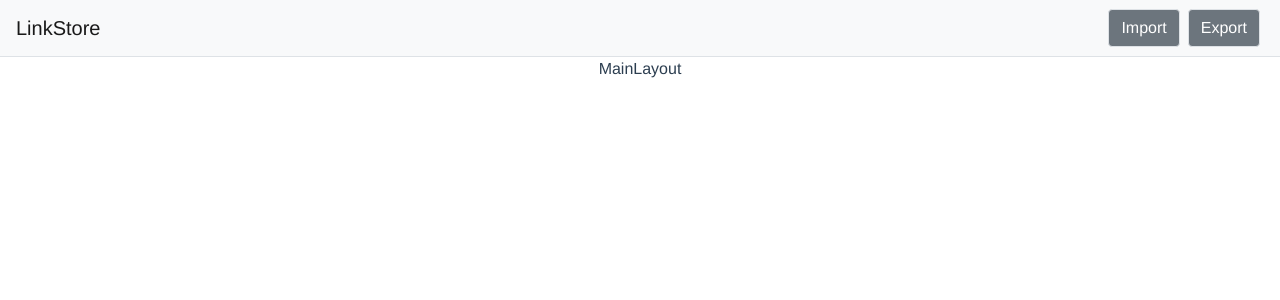
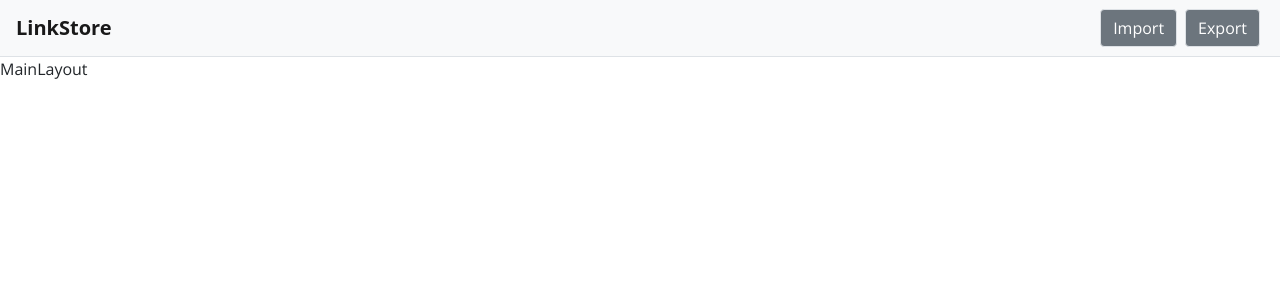
Before and after one commit to YuriiRG/LinkStore, a Vue app in the folder link-store/: page / in a window 1280 px wide. Shown: the top 300 px of the page. Built offline with nearby package versions, Linux system fonts and the light colour scheme.

Commit message:
Small style fixes

```diff
--- a/link-store/public/app.css
+++ b/link-store/public/app.css
@@ -1,3 +1,10 @@
+@import url('https://fonts.googleapis.com/css2?family=Open+Sans&display=swap');
 .btn:focus {
     box-shadow: none;
 }
+#app {
+    font-family: 'Open Sans', var(--bs-font-sans-serif);
+}
+.default-font {
+    font-family: var(--bs-font-sans-serif);
+}
--- a/link-store/src/App.vue
+++ b/link-store/src/App.vue
@@ -14,13 +14,3 @@ export default {
   }
 }
 </script>
-
-<style>
-#app {
-  font-family: Avenir, Helvetica, Arial, sans-serif;
-  -webkit-font-smoothing: antialiased;
-  -moz-osx-font-smoothing: grayscale;
-  text-align: center;
-  color: #2c3e50;
-}
-</style>
--- a/link-store/src/components/NavBar.vue
+++ b/link-store/src/components/NavBar.vue
@@ -1,6 +1,6 @@
 <template>
     <nav class="navbar navbar-expand-lg navbar-light bg-light px-3 border-bottom">
-        <a class="navbar-brand" href="/">LinkStore</a>
+        <a class="navbar-brand" href="/"><strong class="default-font">LinkStore</strong></a>
         <button class="navbar-toggler" type="button" data-bs-toggle="collapse" data-bs-target="#navbarSupportedContent" aria-controls="navbarSupportedContent" aria-expanded="false" aria-label="Toggle navigation">
             <span class="navbar-toggler-icon"></span>
         </button>
```
